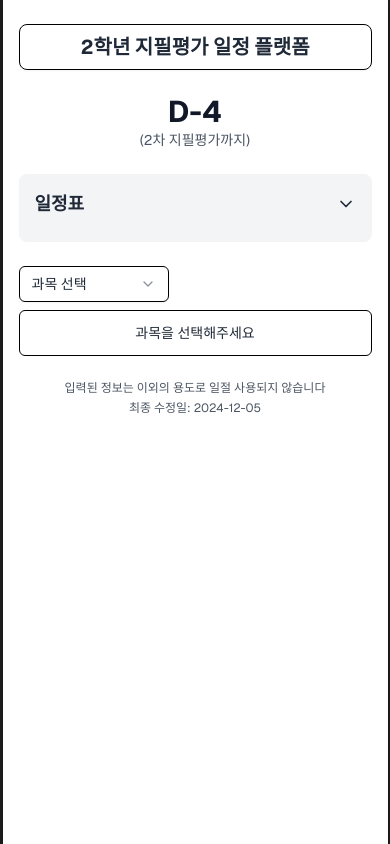
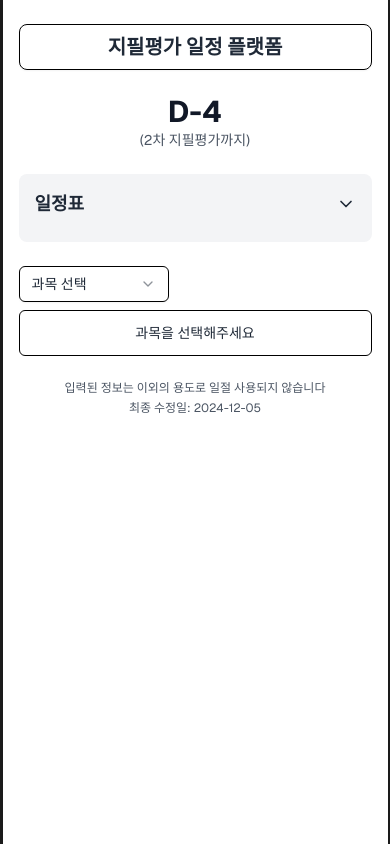
Before and after one commit to Daekyo48/SW_ExamWebPlatform, a Next.js app: page / in a window 390 px wide. Built offline with nearby package versions, Linux system fonts and the light colour scheme.

Commit message:
Update mobile-web-page.tsx

```diff
--- a/components/mobile-web-page.tsx
+++ b/components/mobile-web-page.tsx
@@ -316,7 +316,7 @@ export default function MobileWebPage() {
       ) : (
         <main className="w-full max-w-[385px] px-4 py-6 bg-white shadow-lg">
           <h1 className="text-xl font-bold text-center mb-6 py-2 border border-black rounded-lg shadow-sm">
-            2학년 지필평가 일정 플랫폼
+            지필평가 일정 플랫폼
           </h1>
 
           <div className="mb-6 text-center">
```
